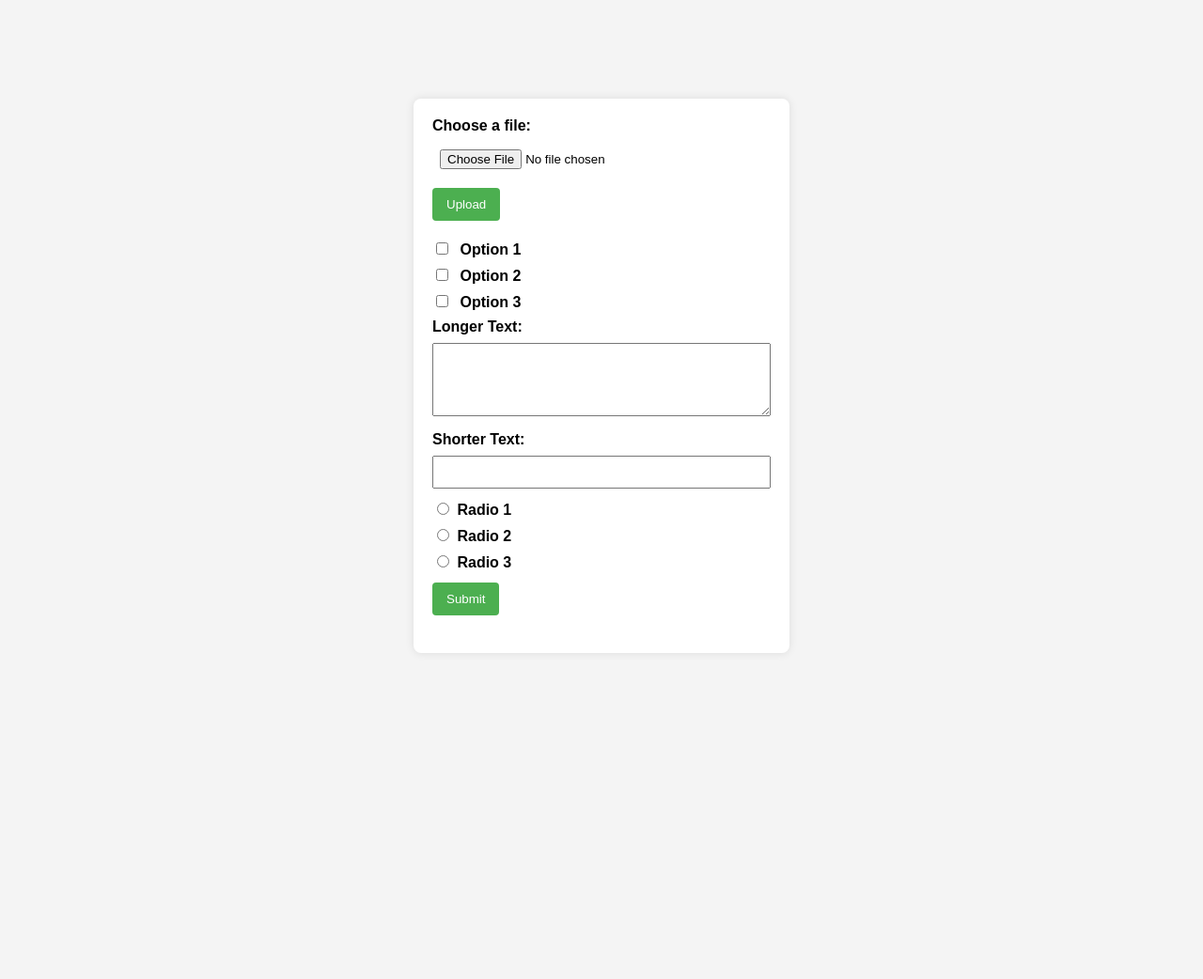
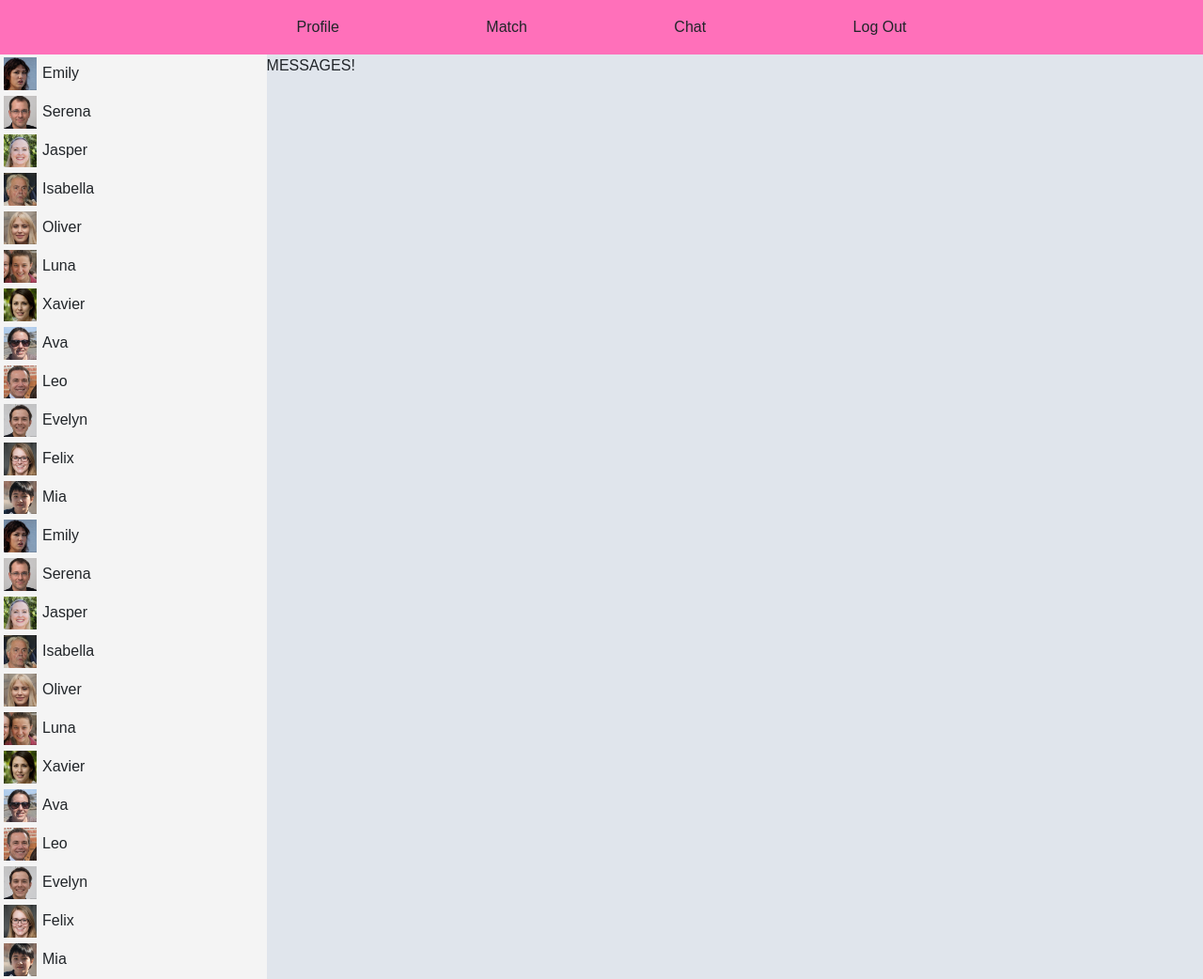
Before and after one commit to martindahlgren/CS50x-2022, a Django app: page /test in a window 1280 px wide. Shown: the whole page at 94% size. Before the commit the page ends 655 px from the top, so only its background shows below. Run offline with Django 4.2, Linux system fonts and the light colour scheme; parts of the project's set-up code (start-up, migrations or seed data) failed here and were passed over.

Commit message:
Start designing chat page

```diff
--- a/ConnectionCards/app/templates/app/testpage.html
+++ b/ConnectionCards/app/templates/app/testpage.html
@@ -3,108 +3,118 @@
 <head>
     <meta charset="UTF-8">
     <meta name="viewport" content="width=device-width, initial-scale=1.0">
-    <title>Two Forms</title>
+    <link href="https://cdn.jsdelivr.net/npm/bootstrap@5.2.3/dist/css/bootstrap.min.css" rel="stylesheet" integrity="sha384-rbsA2VBKQhggwzxH7pPCaAqO46MgnOM80zW1RWuH61DGLwZJEdK2Kadq2F9CUG65" crossorigin="anonymous">
+    <title>Messages</title>
     <style>
         body {
             font-family: 'Arial', sans-serif;
             background-color: #f4f4f4;
-            margin: 0;
-            padding: 0;
             display: flex;
+            flex-direction: column;
+            min-height: 100vh;
+        }
+
+        .button-container a {
+            margin-left: 5%;
+            margin-right: 5%;
+        }
+
+        .app-container {
+            flex-grow: 1; /* Allow the content to grow and take up remaining space */
+            display: flex;
+            flex-direction: column;
             justify-content: center;
             align-items: center;
-            height: 100vh;
         }
 
-        .form-container {
-            background-color: #fff;
-            border-radius: 8px;
-            box-shadow: 0 0 10px rgba(0, 0, 0, 0.1);
-            padding: 20px;
-            width: 400px;
+        .banner {
+            background-color: #ff70ba; /* Choose your desired background color */
+            padding: 10px;
+            text-align: center;
+        }
+
+        .chat-page {
+            flex-grow: 1;
+            display: flex;
+            flex-direction: row;
+            align-items: stretch;
+            width: 100%;
+            justify-content: space-between;
+        }
+
+        .chat-conversation-profile {
+            padding: 3px;
+        }
+        .chat-conv-profile-pic {
+            padding-left: 1px;
+            padding-right: 6px;
+        }
+
+        .chat-conversations {
+            overflow: scroll;
+            flex-grow: 1;
+            display: flex;
+            flex-direction: column;
+            white-space: nowrap;
+            height: 100%;
             box-sizing: border-box;
         }
 
-        .form-container form {
-            margin-bottom: 20px;
+        .chat-conversation-area {
+            background-color: #e0e5ec;
+            flex-grow: 5;
         }
 
-        label {
-            display: block;
-            margin-bottom: 8px;
-            font-weight: bold;
-        }
-
-        input[type="file"],
-        input[type="text"],
-        textarea {
-            width: 100%;
-            padding: 8px;
-            box-sizing: border-box;
-            margin-bottom: 12px;
-        }
-
-        input[type="checkbox"] {
-            margin-right: 8px;
-        }
-
-        textarea {
-            resize: vertical;
-        }
-
-        .radio-group {
-            margin-bottom: 12px;
-        }
-
-        input[type="radio"] {
-            margin-right: 4px;
-        }
-
-        button {
-            background-color: #4caf50;
-            color: #fff;
-            padding: 10px 15px;
-            border: none;
-            border-radius: 4px;
-            cursor: pointer;
-        }
-
-        button:hover {
-            background-color: #45a049;
-        }
     </style>
 </head>
 <body>
 
-<div class="form-container">
-    <!-- First Form -->
-    <form>
-        <label for="fileInput">Choose a file:</label>
-        <input type="file" id="fileInput" name="fileInput">
-        <button type="submit">Upload</button>
-    </form>
+    <div class="banner">
+        <div class="button-container">
+            <a class="btn" href="{% url 'profile' %}">Profile</a>
+            <a class="btn" href="{% url 'match' %}">Match</a>
+            <a class="btn" href="{% url 'chat' %}">Chat</a>
+            <a class="btn" href="{% url 'logout' %}">Log Out</a>
+        </div>
+    </div>
 
-    <!-- Second Form -->
-    <form>
-        <label for="checkbox1"><input type="checkbox" id="checkbox1" name="checkbox1"> Option 1</label>
-        <label for="checkbox2"><input type="checkbox" id="checkbox2" name="checkbox2"> Option 2</label>
-        <label for="checkbox3"><input type="checkbox" id="checkbox3" name="checkbox3"> Option 3</label>
+    <div class="app-container">
+    <div class="chat-page">
 
-        <label for="longText">Longer Text:</label>
-        <textarea id="longText" name="longText" rows="4"></textarea>
-
-        <label for="shortText">Shorter Text:</label>
-        <input type="text" id="shortText" name="shortText">
-
-        <div class="radio-group">
-            <label><input type="radio" name="radioGroup"> Radio 1</label>
-            <label><input type="radio" name="radioGroup"> Radio 2</label>
-            <label><input type="radio" name="radioGroup"> Radio 3</label>
+        <div class="chat-conversations">
+            <div class="chat-conversation-profile"><img class=chat-conv-profile-pic height="35px" src="media/images/test_faces/tpdne%20(2).jpg">Emily</div>
+            <div class="chat-conversation-profile"><img class=chat-conv-profile-pic height="35px" src="media/images/test_faces/tpdne%20(1).jpg">Serena  </div>
+            <div class="chat-conversation-profile"><img class=chat-conv-profile-pic height="35px" src="media/images/test_faces/tpdne%20(3).jpg">Jasper</div>
+            <div class="chat-conversation-profile"><img class=chat-conv-profile-pic height="35px" src="media/images/test_faces/tpdne%20(4).jpg">Isabella</div>
+            <div class="chat-conversation-profile"><img class=chat-conv-profile-pic height="35px" src="media/images/test_faces/tpdne%20(5).jpg">Oliver</div>
+            <div class="chat-conversation-profile"><img class=chat-conv-profile-pic height="35px" src="media/images/test_faces/tpdne%20(6).jpg">Luna</div>
+            <div class="chat-conversation-profile"><img class=chat-conv-profile-pic height="35px" src="media/images/test_faces/tpdne%20(7).jpg">Xavier</div>
+            <div class="chat-conversation-profile"><img class=chat-conv-profile-pic height="35px" src="media/images/test_faces/tpdne%20(8).jpg">Ava</div>
+            <div class="chat-conversation-profile"><img class=chat-conv-profile-pic height="35px" src="media/images/test_faces/tpdne%20(9).jpg">Leo</div>
+            <div class="chat-conversation-profile"><img class=chat-conv-profile-pic height="35px" src="media/images/test_faces/tpdne%20(10).jpg">Evelyn</div>
+            <div class="chat-conversation-profile"><img class=chat-conv-profile-pic height="35px" src="media/images/test_faces/tpdne%20(11).jpg">Felix</div>
+            <div class="chat-conversation-profile"><img class=chat-conv-profile-pic height="35px" src="media/images/test_faces/tpdne%20(12).jpg">Mia</div>
+            <div class="chat-conversation-profile"><img class=chat-conv-profile-pic height="35px" src="media/images/test_faces/tpdne%20(2).jpg">Emily</div>
+            <div class="chat-conversation-profile"><img class=chat-conv-profile-pic height="35px" src="media/images/test_faces/tpdne%20(1).jpg">Serena  </div>
+            <div class="chat-conversation-profile"><img class=chat-conv-profile-pic height="35px" src="media/images/test_faces/tpdne%20(3).jpg">Jasper</div>
+            <div class="chat-conversation-profile"><img class=chat-conv-profile-pic height="35px" src="media/images/test_faces/tpdne%20(4).jpg">Isabella</div>
+            <div class="chat-conversation-profile"><img class=chat-conv-profile-pic height="35px" src="media/images/test_faces/tpdne%20(5).jpg">Oliver</div>
+            <div class="chat-conversation-profile"><img class=chat-conv-profile-pic height="35px" src="media/images/test_faces/tpdne%20(6).jpg">Luna</div>
+            <div class="chat-conversation-profile"><img class=chat-conv-profile-pic height="35px" src="media/images/test_faces/tpdne%20(7).jpg">Xavier</div>
+            <div class="chat-conversation-profile"><img class=chat-conv-profile-pic height="35px" src="media/images/test_faces/tpdne%20(8).jpg">Ava</div>
+            <div class="chat-conversation-profile"><img class=chat-conv-profile-pic height="35px" src="media/images/test_faces/tpdne%20(9).jpg">Leo</div>
+            <div class="chat-conversation-profile"><img class=chat-conv-profile-pic height="35px" src="media/images/test_faces/tpdne%20(10).jpg">Evelyn</div>
+            <div class="chat-conversation-profile"><img class=chat-conv-profile-pic height="35px" src="media/images/test_faces/tpdne%20(11).jpg">Felix</div>
+            <div class="chat-conversation-profile"><img class=chat-conv-profile-pic height="35px" src="media/images/test_faces/tpdne%20(12).jpg">Mia</div>
         </div>
 
-        <button type="submit">Submit</button>
-    </form>
-</div>
+        <div class="chat-conversation-area">
+            MESSAGES!
+        </div>
+
+
+    </div>
+    </div>
 
 </body>
 </html>
```
